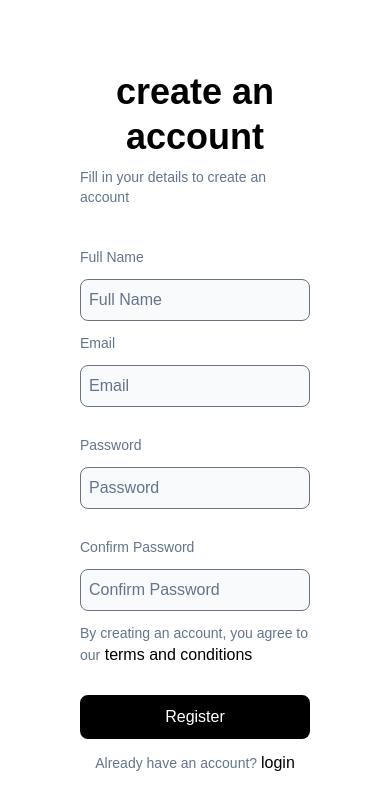
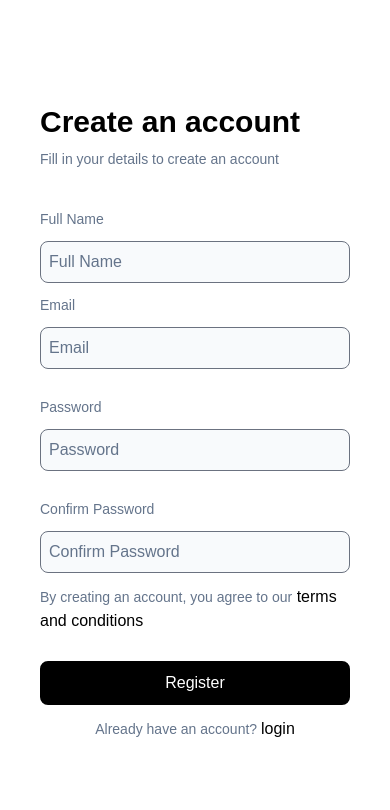
Before and after one commit to rachidfrex/OffBlog, a React (Vite) app: page /register in a window 390 px wide. Shown: the top 810 px of the page. Built offline with nearby package versions, Linux system fonts and the light colour scheme.

Commit message:
Refactor styles and update components in register.jsx

```diff
--- a/src/pages/register.jsx
+++ b/src/pages/register.jsx
@@ -58,7 +58,7 @@ function Register() {
   }
 
   return (
-    <div className="flex gap-10 justify-center items-center flex-col h-screen mx-10 relative ">
+    <div className="flex gap-10 justify-center items-center flex-col h-screen md:mx-10 relative ">
            {
         toast && (
           <Toaster
@@ -70,8 +70,8 @@ function Register() {
 
       <div className="bg-white w-full md:w-auto p-10 flex gap-10 flex-col rounded-lg">
         <div className="rounded-lg text-slate-700 flex justify-start items-start flex-col gap-2 w-full md:w-[28rem]">
-          <h1 className="text-4xl font-semibold text-black leading-tight text-center">
-            create an account
+          <h1 className=" text-3xl font-semibold text-black leading-tight text-center">
+            Create an account
           </h1>
           <p className="text-slate-500 text-sm">
             Fill in your details to create an account
```
